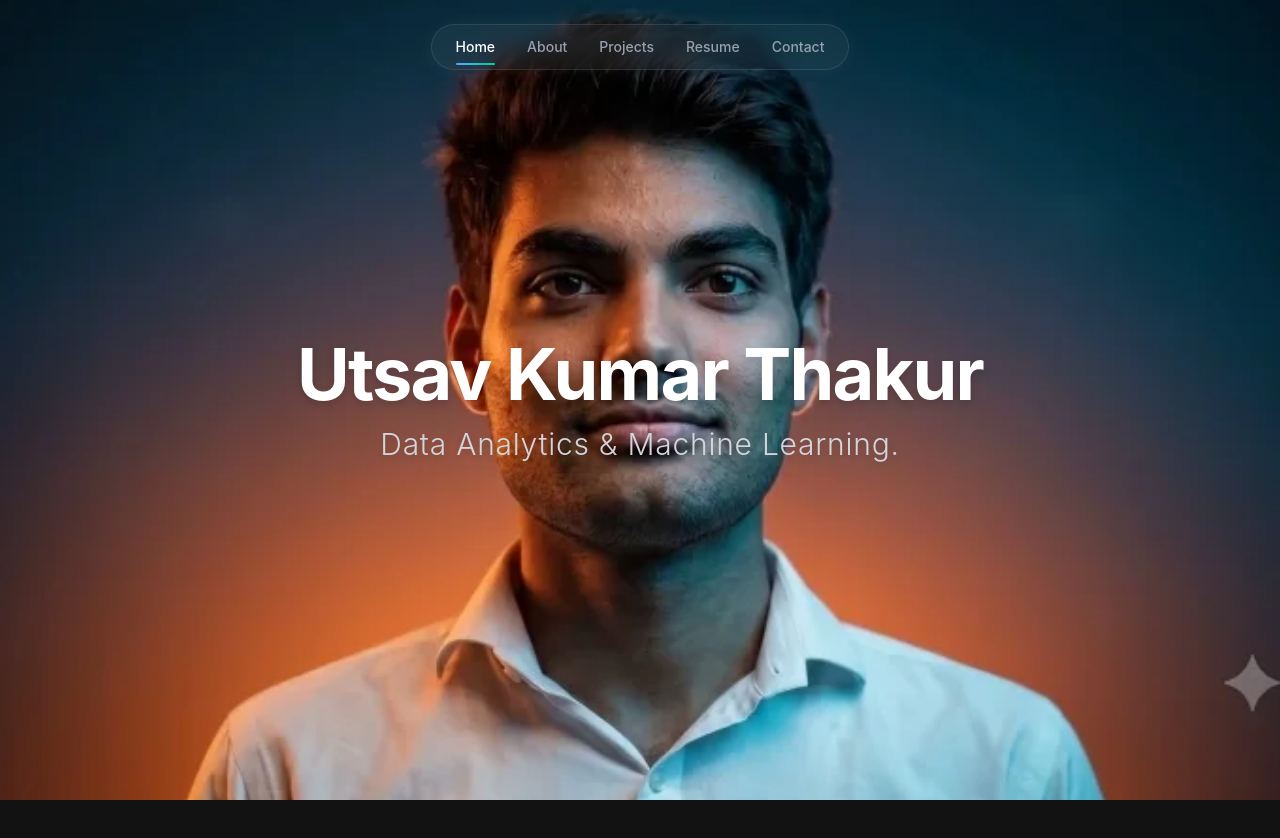
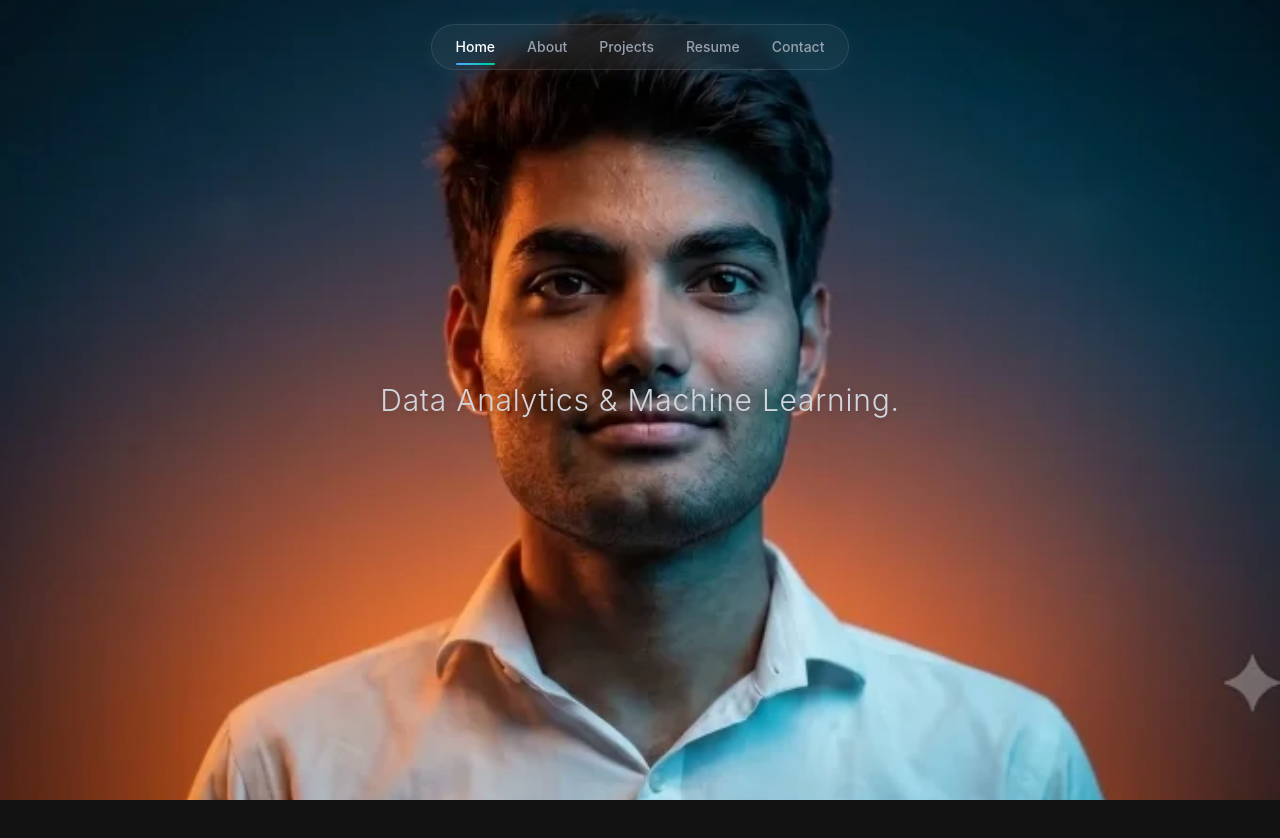
Before and after one commit to Utsav-Thakur/portfolio-web, a Next.js app: page / in a window 1280 px wide. Shown: the top 838 px of the page. Built offline with nearby package versions, Linux system fonts and the light colour scheme; no server answers.

Commit message:
Remove name heading from home page scroll overlay

```diff
--- a/src/components/ScrollOverlay.tsx
+++ b/src/components/ScrollOverlay.tsx
@@ -22,9 +22,6 @@ export default function ScrollOverlay({ scrollYProgress }: { scrollYProgress: Mo
         style={{ opacity: opacity1, y: y1 }}
         className="absolute inset-0 flex flex-col items-center justify-center text-center"
       >
-        <h1 className="text-5xl md:text-7xl font-bold tracking-tight mb-4 drop-shadow-lg">
-          Utsav Kumar Thakur
-        </h1>
         <p className="text-xl md:text-3xl font-light tracking-wide text-gray-300 drop-shadow-md">
           Data Analytics & Machine Learning.
         </p>
```
